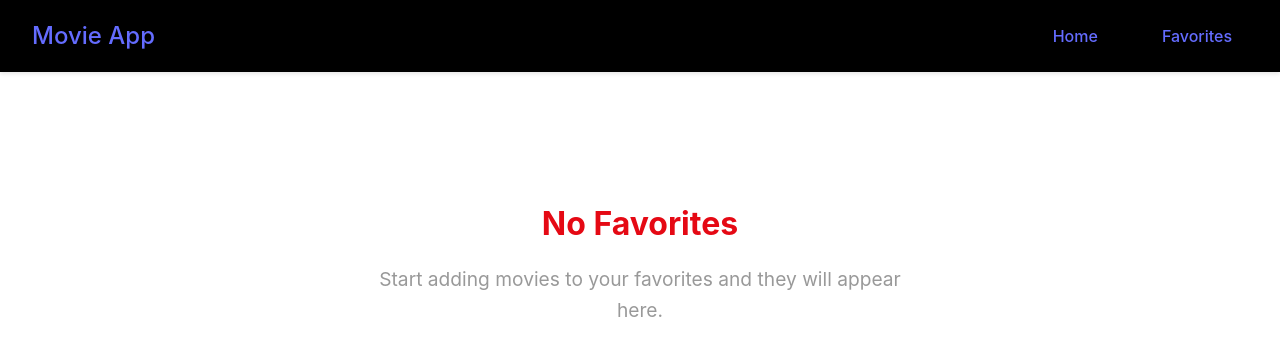
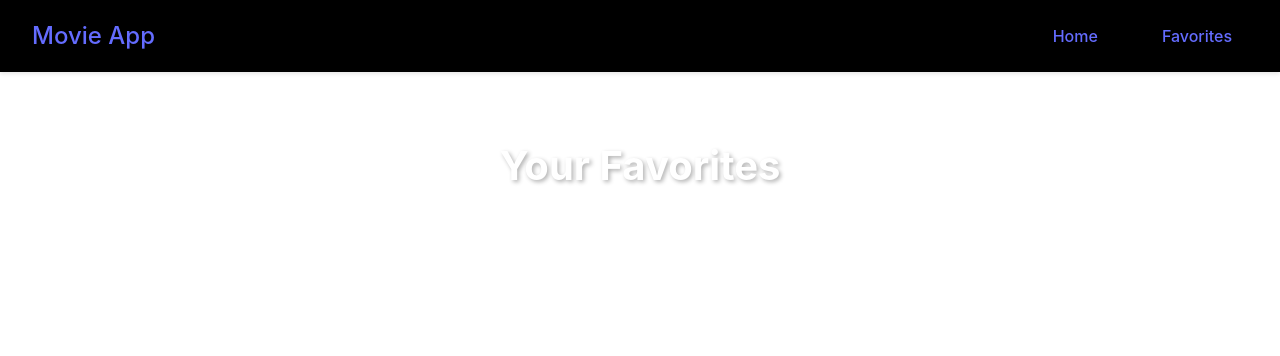
Before and after one commit to mtanderson64/react-movie-list-maker, a React (Vite) app: page /favorites in a window 1280 px wide. Shown: the top 356 px of the page. Built offline with nearby package versions, Linux system fonts and the light colour scheme.

Commit message:
favorites page updated

```diff
--- a/src/contexts/MovieContext.jsx
+++ b/src/contexts/MovieContext.jsx
@@ -2,7 +2,7 @@
 
 const MovieContext = createContext()
 
-export const useMovieContext = () => useContext()
+export const useMovieContext = () => useContext(MovieContext)
 
 export const MovieProvider = ({children}) => {
   const [favorites, setFavorites] = useState([])
--- a/src/pages/Favorites.jsx
+++ b/src/pages/Favorites.jsx
@@ -1,6 +1,26 @@
 import "../css/Favorites.css";
+import { useMovieContext } from "../contexts/MovieContext";
+import MovieCard from "../components/MovieCard";
 
 function Favorites() {
+  const {favorites} = useMovieContext();
+
+  if (favorites) {
+    return (
+      <div className="favorites">
+        <h2>Your Favorites</h2>
+        <div className="movies-grid">
+          {favorites.map(
+            (movie) =>
+              (
+                <MovieCard movie={movie} key={movie.id} />
+              )
+          )}
+        </div>
+      </div>
+    )
+  }
+
   return <div className="favorites-empty">
     <h2>No Favorites</h2>
     <p>Start adding movies to your favorites and they will appear here.</p>
```
